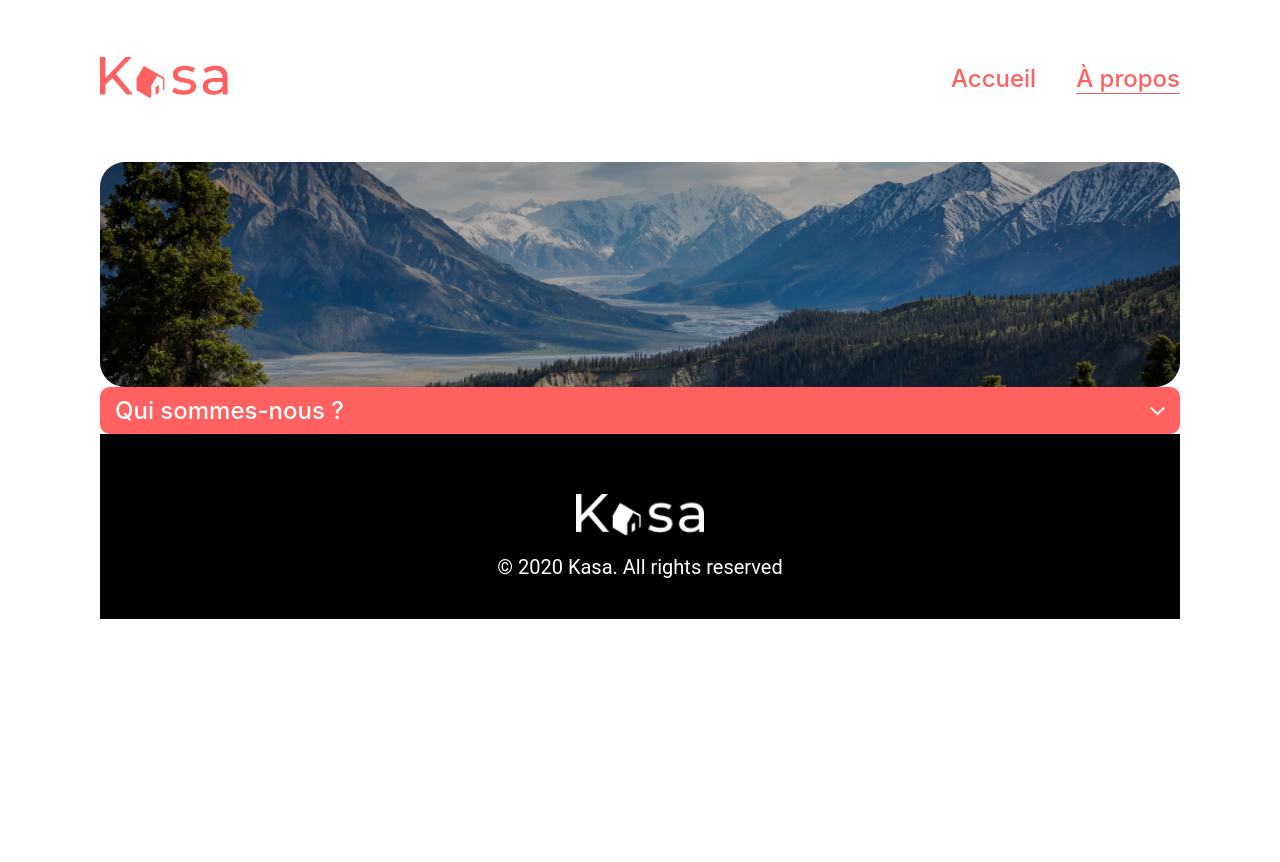
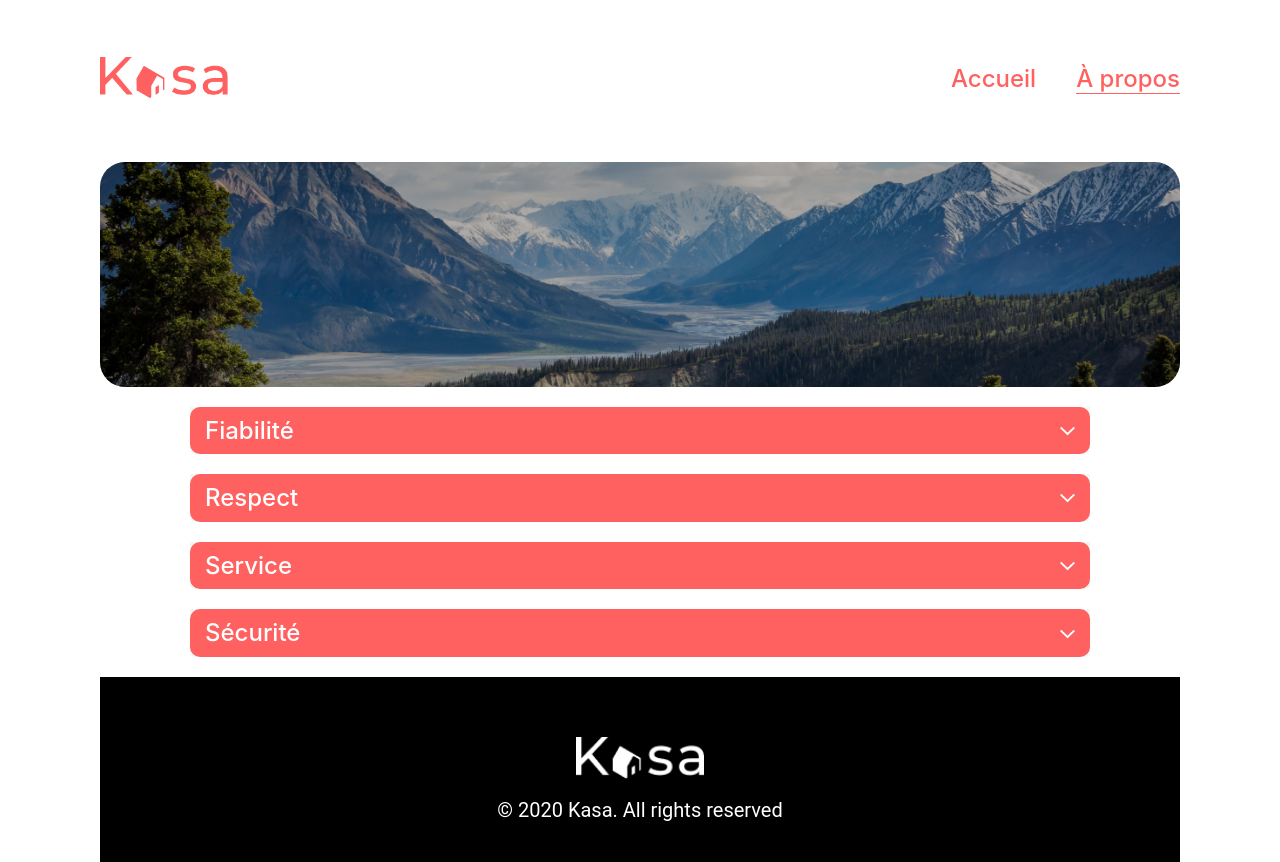
Before and after one commit to u-mughal/MUGHAL_11_14092023, a React (Create React App) app: page /a-propos in a window 1280 px wide. Before the commit the page ends 800 px from the top, so only its background shows below. Built offline with nearby package versions, Linux system fonts and the light colour scheme.

Commit message:
màj Service.jsx, Apropos.jsx et Dropdown.css

```diff
--- a/src/Components/Dropdown/Dropdown.css
+++ b/src/Components/Dropdown/Dropdown.css
@@ -1,9 +1,9 @@
 .Dropdown {
   background-color: #f5f5f5;
-  max-width: 1100px;
+  max-width: 900px;
   border-bottom-left-radius: 5px;
   border-bottom-right-radius: 5px;
-  margin: 0 auto;
+  margin: 20px auto;
 }
 
 .Dropdown_title {
@@ -24,6 +24,7 @@
   transition: all 0.2s ease-in-out;
 }
 .Dropdown_content {
+  text-align: left;
   display: flex;
   flex-direction: row;
   align-items: flex-start;
@@ -36,6 +37,7 @@
   font-size: 24px;
   color: #FF6060;
   transition: visibility 0.5s ease-in-out, opacity 0.5s ease-in-out, height 0.2s ease-in-out;
+  margin-top: 20px;
 }
 
 
--- a/src/_Services/Logement.service.jsx
+++ b/src/_Services/Logement.service.jsx
@@ -1,16 +1,22 @@
-import logements from "@/Assets/Api/Logement.json";
+/** Import des modules nécessaires */
+import ListeLogements from "@/Assets/Api/Logement.json";
 
+// fonction récuperation de tous les logements.
 let GetAllLogement = () => {
-    return logements;
+    return ListeLogements;
 }
 
-let GetLogementById = (id) => {
-    return logements.find(logement => logement.id === id);
+// fonction recupération d'un logement.
+let GetOneLogement = async (id) => {
+    const OneLogement = await ListeLogements.find(logement => logement.id === id);
+    return OneLogement;
 }
 
+// export des fonction pour les reutiliser dans les pages
 export const LogementService = {
     GetAllLogement,
-    GetLogementById
-};
+    GetOneLogement
+}
 
-export default LogementService;
+
+export default LogementService
--- a/src/pages/Public/Apropos/Apropos.jsx
+++ b/src/pages/Public/Apropos/Apropos.jsx
@@ -11,8 +11,17 @@
             <Banner image={imagebanner} title="" />
             <div className="Apropos-content">
                 <Dropdown
-                title="Qui sommes-nous ?"
-                content="Test" />
+                    title="Fiabilité"
+                    content="Les annonces postées sur Kasa garantissent une fiabilité totale. Les photos sont conformes aux logements, et toutes les informations sont régulièrement vérifiées  par nos équipes." />
+                <Dropdown
+                    title="Respect"
+                    content="La bienveillance fait partie des valeurs fondatrices de Kasa. Tout comportement discriminatoire ou de perturbation du voisinage entraînera une exclusion de notre plateforme." />
+                <Dropdown
+                    title="Service"
+                    content="Nos équipes se tiennent à votre disposition pour vous fournir une expérience parfaite. N'hésitez pas à nous contacter si vous avez la moindre question." />
+                <Dropdown
+                    title="Sécurité"
+                    content="La sécurité est la priorité de Kasa. Aussi bien pour nos hôtes que pour les voyageurs, chaque logement correspond aux critères de sécurité établis par nos services. En laissant une note aussi bien à l'hôte qu'au locataire, cela permet à nos équipes de vérifier que les standards sont bien respectés. Nous organisons également des ateliers sur la sécurité domestique pour nos hôtes." />
             </div>
         </section>
     );
```
